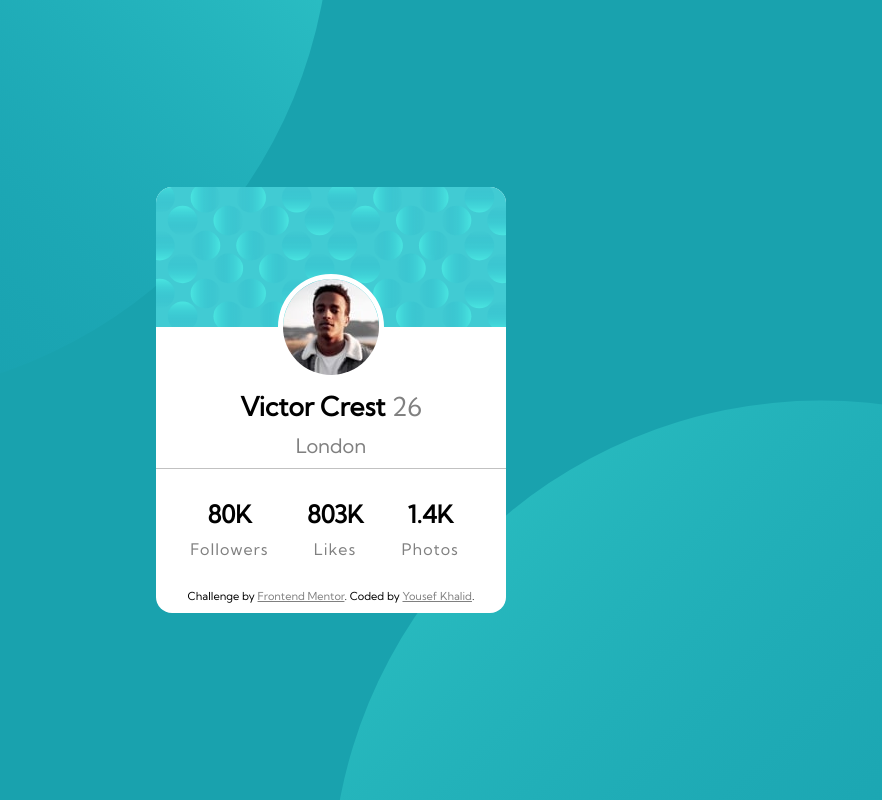
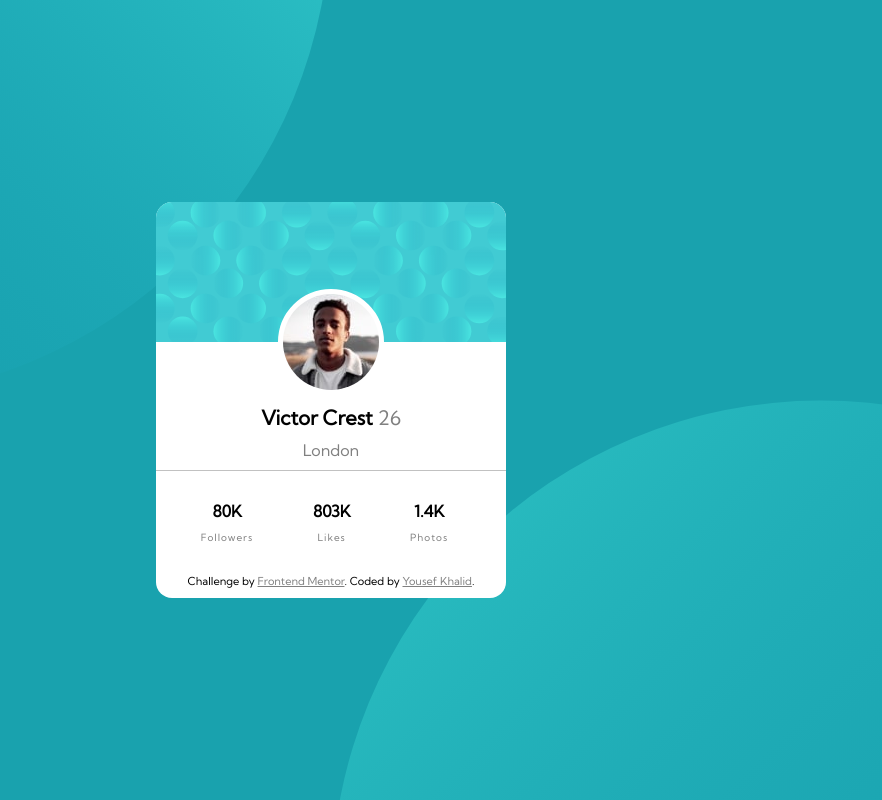
Before and after one commit to YousefKhalid-iq/profile-card-component-main, a plain HTML site: page index.html in a window 1280 px wide. Shown: the whole page, without its empty margins (309-1191 px from the left). Drawn offline with Linux system fonts and the light colour scheme.

Commit message:
Add files via upload

```diff
--- a/index.html
+++ b/index.html
@@ -13,9 +13,9 @@
 <body>
   <main>
     <div class="cover-image-container">
-    <img class="cover-image" src="images/bg-pattern-card.svg">
+    <img alt="coverimage acting as a background for some part of the screen" class="cover-image" src="images/bg-pattern-card.svg">
     <div class="header-content">
-    <img class="victor-image" src="images/image-victor.jpg">
+    <img alt="an image of a person that illustrates a profile picture " class="victor-image" src="images/image-victor.jpg">
     <h1 class="header-name">Victor Crest <span style="font-weight: 400;">26</span></h1>
     <h2 class="city-name">London</h2>
     </div>
--- a/style.css
+++ b/style.css
@@ -59,7 +59,7 @@ main {
 .header-name {
   padding-top: 10px;
   font-weight: 700;
-  font-size: 26px;
+  font-size: 20px;
 }
 
 .header-name span {
@@ -67,7 +67,7 @@ main {
 }
 
 .city-name {
-  font-size: 20px;
+  font-size: 16px;
   padding: 10px 0;
   font-weight: 400;
   color: grey;
@@ -86,6 +86,14 @@ main {
   letter-spacing: 1px;
 }
 
+h2 {
+  font-size: 16px;
+}
+
+p {
+  font-size: 10px;
+}
+
 .attribution {
   font-size: 11px; text-align: center;
   padding: 10px 0px;
```
